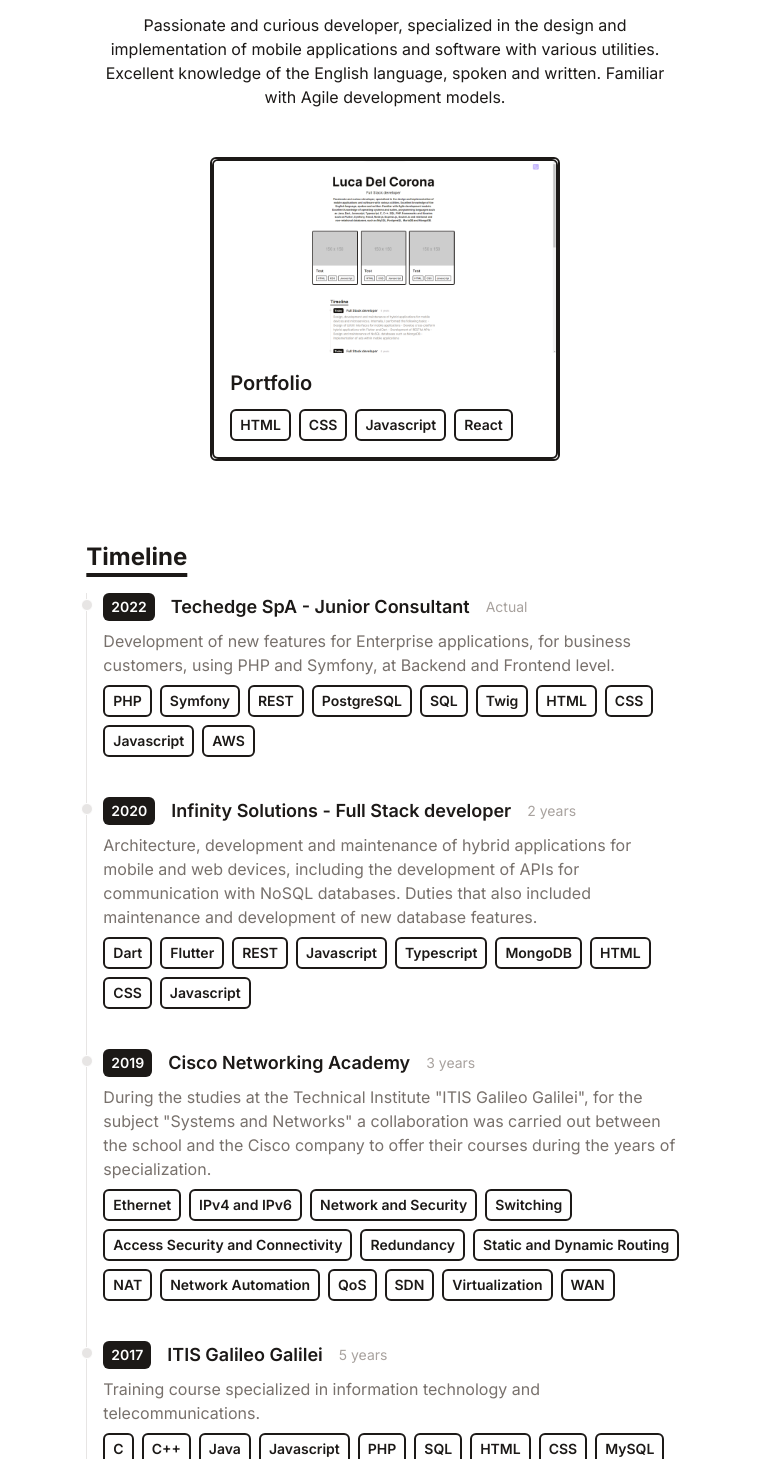
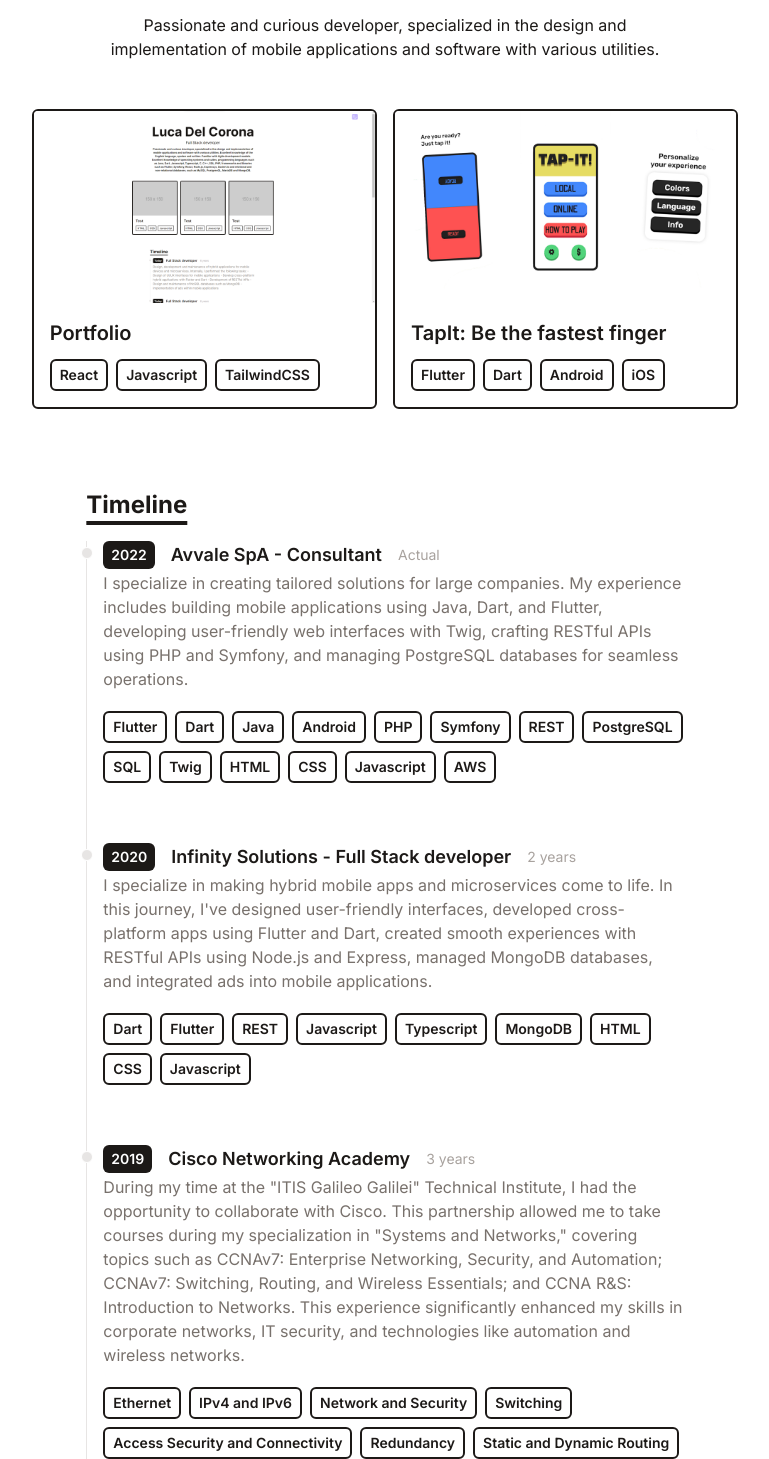
Before and after one commit to VoidElle/portfolio, a React (Vite) app: page / in a window 1280 px wide. Shown: the part 191-1650 px from the top of the page, without its empty margins (255-1024 px from the left). Built offline with nearby package versions, Linux system fonts and the light colour scheme.

Commit message:
Updated portfolio informations + Small fixes

```diff
--- a/src/components/Intro.jsx
+++ b/src/components/Intro.jsx
@@ -7,8 +7,6 @@ const Intro = () => {
             <p className="text-base md:text-xl mb-3 font-medium">Full Stack developer</p>
             <p className="text-1xl max-w-xl mb-6">
                 Passionate and curious developer, specialized in the design and implementation of mobile applications and software with various utilities.
-                Excellent knowledge of the English language, spoken and written.
-                Familiar with Agile development models.
             </p>
         </div>
     );
--- a/src/components/Portfolio.jsx
+++ b/src/components/Portfolio.jsx
@@ -8,7 +8,7 @@ const Portfolio = () => {
     return (
         <div>
             <div className="flex flex-col md:flex-row items-center justify-center">
-                <div className="grid grid-cols-1 md:grid-cols-1 lg:grid-cols-1 gap-4">
+                <div className="grid grid-cols-1 md:grid-cols-2 lg:grid-cols-2 gap-4">
                     {
                         portfolio.map(project => (
                             <PortfolioItem
--- a/src/components/PortfolioItem.jsx
+++ b/src/components/PortfolioItem.jsx
@@ -6,9 +6,9 @@ const PortfolioItem = ({ title, imgUrl, stack, link }) => {
             href={link}
             target="_blank"
             rel="noopener noreferrer"
-            className="border-2 border-stone-900 dark:border-white rounded-md overflow-hidden"
+            className=" border-stone-900 dark:border-white rounded-md"
         >
-            <div className="border-2 border-stone-900 rounded-md overflow-hidden">
+            <div className="border-2 border-stone-900 dark:border-white rounded-md overflow-hidden">
                 <img
                     src={imgUrl}
                     alt="portfolio"
--- a/src/components/TimelineItem.jsx
+++ b/src/components/TimelineItem.jsx
@@ -16,10 +16,12 @@ const TimelineItem = ({ year, title, duration, details, chips }) => {
                         {duration}
                     </div>
                 </div>
-                <p className="my-2 text-base font-normal text-stone-500 dark:text-stone-400">
-                    {details}
-                </p>
-                <p className="flex flex-wrap gap-2 flex-row items-center justify-start text-xs md:text-sm dark:text-white">
+                <ul className={"list-none list-outside"}>
+                    {details.map(detail => (
+                        <li className="my-0.5 text-base font-normal text-stone-500 dark:text-stone-400">{detail}</li>
+                    ))}
+                </ul>
+                <p className="my-5 flex flex-wrap gap-2 flex-row items-center justify-start text-xs md:text-sm dark:text-white">
                     {chips.map(item => (
                         <span key={item} className="inline-block px-2 py-1 font-semibold border-2 border-stone-900 dark:border-white rounded-md">
                             {item}
--- a/src/data/portfolio.js
+++ b/src/data/portfolio.js
@@ -1,11 +1,19 @@
 import portfolioImage from "../assets/portfolio.png";
+import tapItImage from "../assets/tapit.jpg";
 
 export default [
     {
         id: 0,
         title: "Portfolio",
         imgUrl: portfolioImage,
-        stack: ["HTML", "CSS", "Javascript", "React"],
+        stack: ["React", "Javascript", "TailwindCSS"],
         link: "https://www.lucadelcorona.com/"
-    }
+    },
+    {
+        id: 1,
+        title: "TapIt: Be the fastest finger",
+        imgUrl: tapItImage,
+        stack: ["Flutter", "Dart", "Android", "iOS"],
+        link: "https://github.com/VoidElle/TapIt"
+    },
 ]
--- a/src/data/timeline.js
+++ b/src/data/timeline.js
@@ -2,17 +2,21 @@ export default [
     {
         id: 0,
         year: '2022',
-        title: 'Techedge SpA - Junior Consultant',
+        title: 'Avvale SpA - Consultant',
         duration: 'Actual',
-        details: 'Development of new features for Enterprise applications, for business customers, using PHP and Symfony, at Backend and Frontend level.',
-        chips: ["PHP", "Symfony", "REST", "PostgreSQL", "SQL", "Twig", "HTML", "CSS", "Javascript", "AWS"]
+        details: [
+            "I specialize in creating tailored solutions for large companies. My experience includes building mobile applications using Java, Dart, and Flutter, developing user-friendly web interfaces with Twig, crafting RESTful APIs using PHP and Symfony, and managing PostgreSQL databases for seamless operations."
+        ],
+        chips: ["Flutter", "Dart", "Java", "Android", "PHP", "Symfony", "REST", "PostgreSQL", "SQL", "Twig", "HTML", "CSS", "Javascript", "AWS"]
     },
     {
         id: 1,
         year: '2020',
         title: 'Infinity Solutions - Full Stack developer',
         duration: '2 years',
-        details: 'Architecture, development and maintenance of hybrid applications for mobile and web devices, including the development of APIs for communication with NoSQL databases. Duties that also included maintenance and development of new database features.',
+        details: [
+            "I specialize in making hybrid mobile apps and microservices come to life. In this journey, I've designed user-friendly interfaces, developed cross-platform apps using Flutter and Dart, created smooth experiences with RESTful APIs using Node.js and Express, managed MongoDB databases, and integrated ads into mobile applications."
+        ],
         chips: ["Dart", "Flutter", "REST", "Javascript", "Typescript", "MongoDB", "HTML", "CSS", "Javascript"]
     },
     {
@@ -20,7 +24,9 @@ export default [
         year: '2019',
         title: 'Cisco Networking Academy',
         duration: '3 years',
-        details: 'During the studies at the Technical Institute "ITIS Galileo Galilei", for the subject "Systems and Networks" a collaboration was carried out between the school and the Cisco company to offer their courses during the years of specialization.',
+        details: [
+            "During my time at the \"ITIS Galileo Galilei\" Technical Institute, I had the opportunity to collaborate with Cisco. This partnership allowed me to take courses during my specialization in \"Systems and Networks,\" covering topics such as CCNAv7: Enterprise Networking, Security, and Automation; CCNAv7: Switching, Routing, and Wireless Essentials; and CCNA R&S: Introduction to Networks. This experience significantly enhanced my skills in corporate networks, IT security, and technologies like automation and wireless networks."
+        ],
         chips: [
             "Ethernet", "IPv4 and IPv6",
             "Network and Security", "Switching", "Access Security and Connectivity",
@@ -33,7 +39,10 @@ export default [
         year: '2017',
         title: 'ITIS Galileo Galilei',
         duration: '5 years',
-        details: 'Training course specialized in information technology and telecommunications.',
+        details: [
+            "I achieved an Advanced Training Program in Information Technologies and Telecommunications, I explored a range of programming languages, including C, C++, Java, Javascript, PHP, and SQL. I delved into web technologies like HTML and CSS, and gained hands-on experience in developing RESTful APIs using XML and JSON formats. My advanced skills in relational database management focused on MySQL and MariaDB.\n" +
+            "I also deepened my understanding of Agile software development, particularly SCRUM, and became proficient in using tools like Git and Github for version control. Additionally, I utilized Docker for creating isolated environments and employed AWS EC2 for application deployment."
+        ],
         chips: ["C", "C++", "Java", "Javascript", "PHP", "SQL", "HTML", "CSS", "MySQL", "MariaDB", "Git", "Github", "Docker", "AWS"]
     }
 ]
```
Also changed, not shown: src/assets/tapit.jpg (added).
